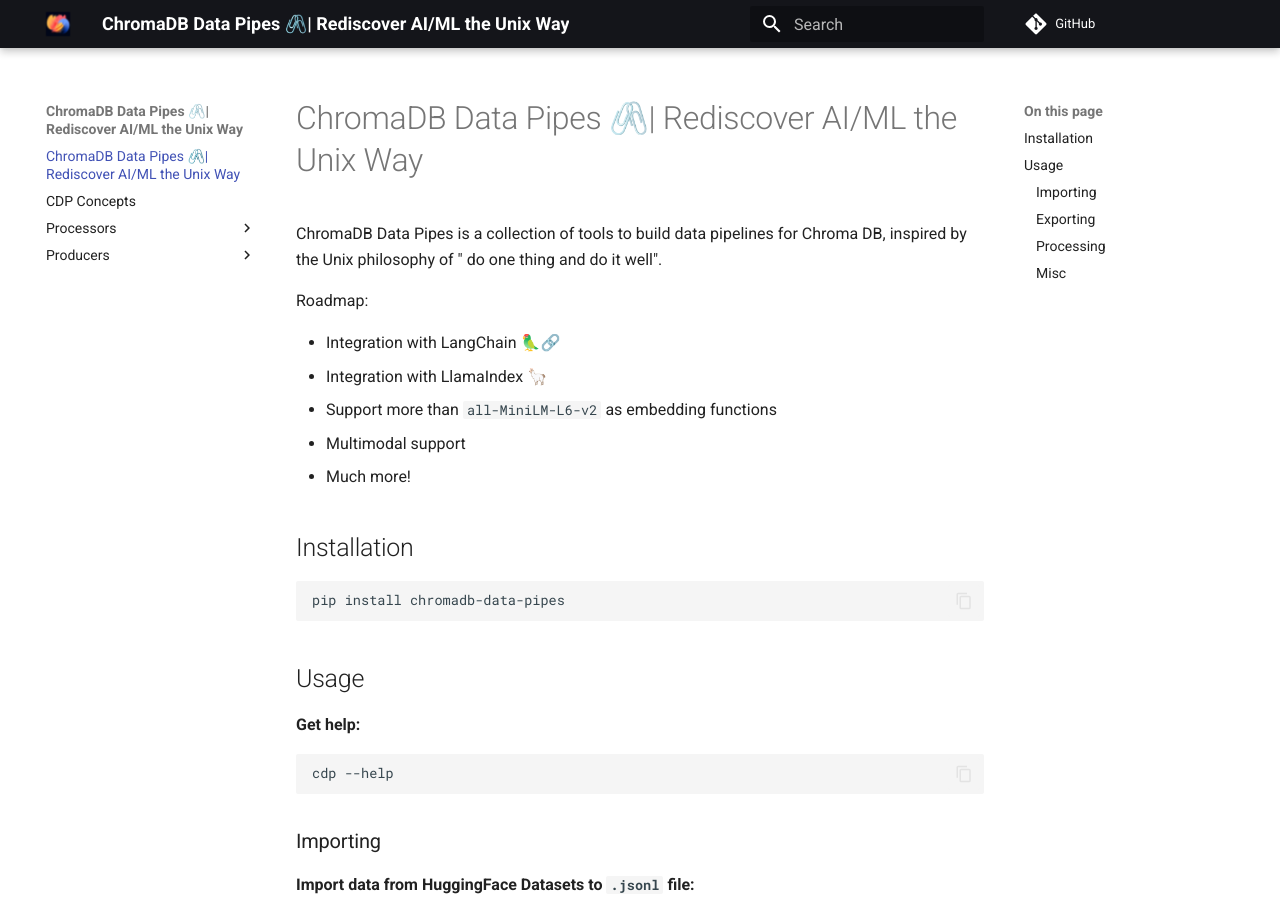
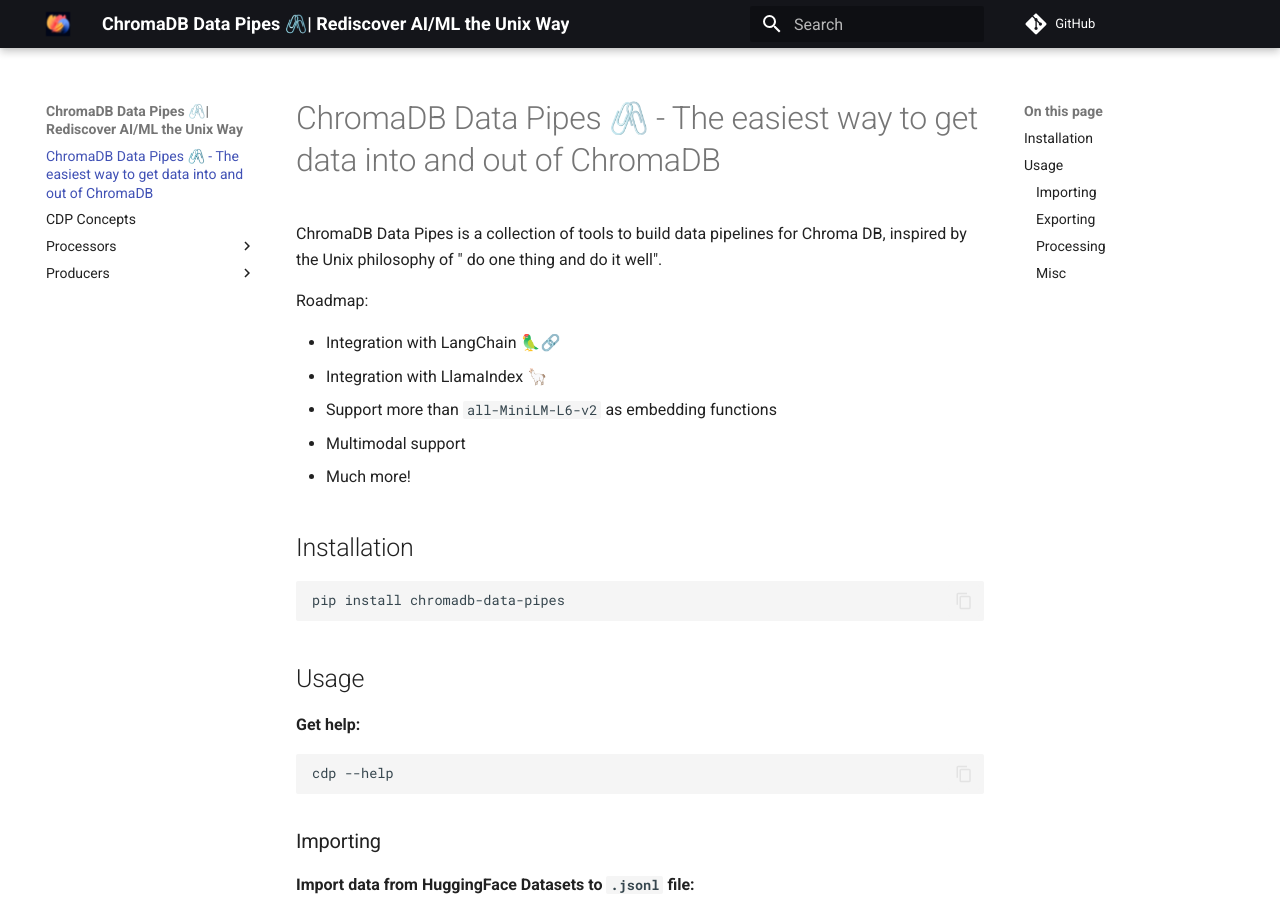
Before and after one commit to amikos-tech/chromadb-data-pipes, an MkDocs documentation site: the page built from docs/index.md, in a window 1280 px wide and 900 px high. Built offline with MkDocs 1.6.1 and Material for MkDocs 9.7.7, drawn with Linux system fonts in a browser that asks for light colours; comment, search, counter and statistics services are not loaded.

Commit message:
chore: Updated wrong project links and descriptions

```diff
--- a/docs/index.md
+++ b/docs/index.md
@@ -1,4 +1,4 @@
-# ChromaDB Data Pipes 🖇️| Rediscover AI/ML the Unix Way
+# ChromaDB Data Pipes 🖇️ - The easiest way to get data into and out of ChromaDB
 
 ChromaDB Data Pipes is a collection of tools to build data pipelines for Chroma DB, inspired by the Unix philosophy of "
 do one thing and do it well".
--- a/pyproject.toml
+++ b/pyproject.toml
@@ -1,15 +1,15 @@
 [tool.poetry]
 name = "chromadb-data-pipes"
 version = "0.0.2"
-description = "Chroma DB Data Pipes is a collection of tools for working with data in Chroma DB and building RAG systems"
+description = "ChromaDB Data Pipes 🖇️ - The easiest way to get data into and out of ChromaDB"
 authors = ["Trayan Azarov <trayan.azarov@amikos.tech>"]
 license = "MIT"
 readme = "README.md"
 packages = [{ include = "chroma_dp" }]
 [tool.poetry.urls]
-"Bug Tracker" = "https://github.com/amikos-tech/chromadb-data-pump/issues"
+"Bug Tracker" = "https://github.com/amikos-tech/chromadb-data-pipes/issues"
 "Homepage" = "https://datapipes.chromadb.dev/"
-"Source" = "https://github.com/amikos-tech/chromadb-data-pump/"
+"Source" = "https://github.com/amikos-tech/chromadb-data-pipes/"
 
 [tool.poetry.scripts]
 "cdp" = "chroma_dp.main:app"
```
Also changed, not shown: README.md (+6 -6 lines), 2 other files.
